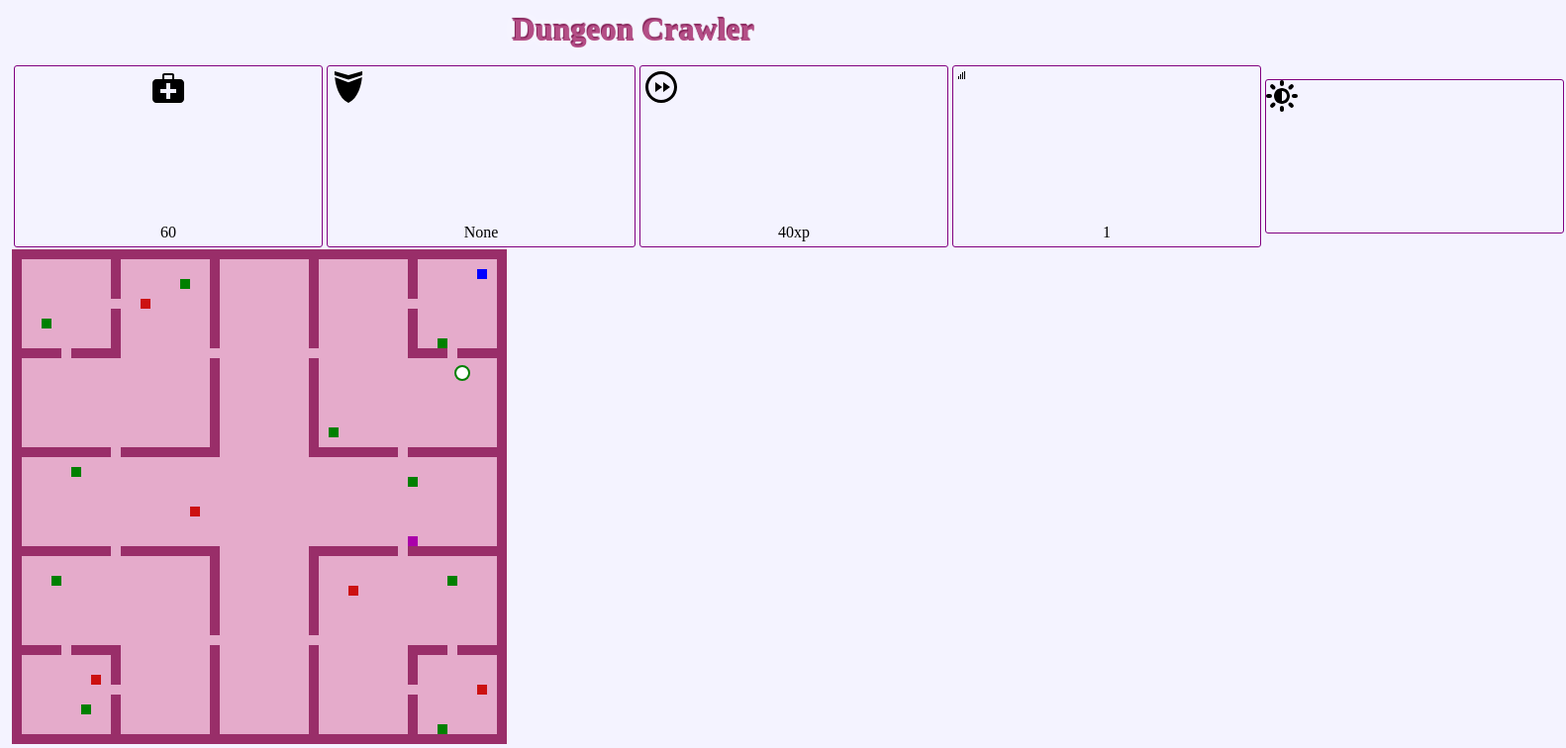
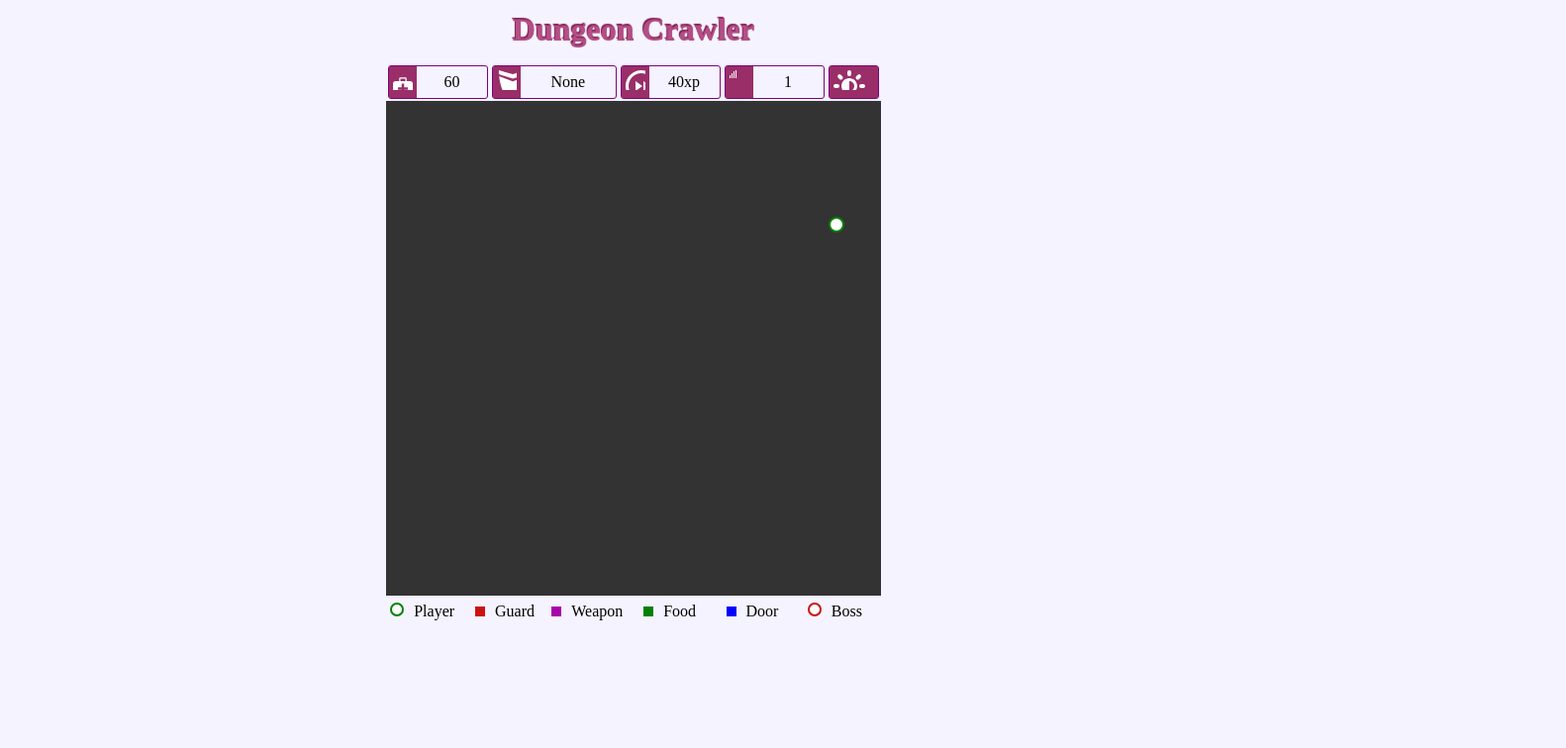
Before and after one commit to vijayabharathib/fcc-project-dungeon-crawler, a React (Create React App) app: page / in a window 1280 px wide. Shown: the top 756 px of the page at 99% size, 1582 px wide, since content can reach past the window. Built offline with nearby package versions, Linux system fonts and the light colour scheme.

Commit message:
fix status sizing

```diff
--- a/src/index.js
+++ b/src/index.js
@@ -4,13 +4,14 @@ import {Provider} from 'react-redux';
 import {createStore} from 'redux';
 import reducer from './scripts/reducers/combineReducer';
 import App from './scripts/components/App';
-import {createMaze,movePlayer} from './scripts/actions/mazeActions';
+// import {createMaze,movePlayer} from './scripts/actions/mazeActions';
+import {createMaze,toggleLight,movePlayer} from './scripts/actions/mazeActions';
 import './styles/css/index.css';
 
 let store = createStore(reducer,window.__REDUX_DEVTOOLS_EXTENSION__ && window.__REDUX_DEVTOOLS_EXTENSION__());
 
 store.dispatch(createMaze());
-
+store.dispatch(toggleLight());
 ReactDOM.render(
   <Provider store={store}>
     <App />
--- a/src/scripts/components/Player.js
+++ b/src/scripts/components/Player.js
@@ -6,22 +6,22 @@ let PlayerStatus = (props) => {
 
   return (
     <ul className={"player_status " + props.result }>
-      <li className="status_health">
-        <svg className='status icon'><use xlinkHref="#icon_health_kit"/></svg>
+      <li className="status_health" title="Player Health">
+        <div className="status"><svg className='status icon'><use xlinkHref="#icon_health_kit"/></svg></div>
         <span>{`${player.health}`}</span>
       </li>
-      <li className="status_weapon">
-        <svg className='status icon'><use xlinkHref="#icon_weapon"/></svg>
+      <li className="status_weapon" title="Player Weapon">
+        <div className="status"><svg className='status icon'><use xlinkHref="#icon_weapon"/></svg></div>
         <span>{`${player.weapon.name}`}</span></li>
-      <li className="status_xp">
-        <svg className='status icon'><use xlinkHref="#icon_next"/></svg>
+      <li className="status_xp" title="XP to next level">
+        <div className="status"><svg className='status icon'><use xlinkHref="#icon_next"/></svg></div>
         <span>{`${player.xp}xp`}</span></li>
-      <li className="status_level">
-        <svg className='status icon'><use xlinkHref="#icon_level"/></svg>
+      <li className="status_level" title="Current Level">
+        <div className="status"><svg className='status icon'><use xlinkHref="#icon_level"/></svg></div>
         <span>{`${player.level}`}</span>
       </li>
-      <li className="toggle_light">
-        <svg onClick={props.toggleLight} className='status icon'><use xlinkHref="#icon_light"/></svg>
+      <li className="toggle_light" title="Shed some light">
+        <div className="status"><svg onClick={props.toggleLight} className='status icon'><use xlinkHref="#icon_light"/></svg></div>
       </li>
     </ul>
   );
--- a/src/scripts/reducers/mazeReducers.js
+++ b/src/scripts/reducers/mazeReducers.js
@@ -105,7 +105,7 @@ const _positionBoss = (maze,dungeon) => {
     console.log("boss");
     let x=game.boss[dungeon-1][0];
     let y=game.boss[dungeon-1][1];
-    maze[x][y]={ type: 'BOSS',health: 20,weapon: weapons.SWORD };
+    maze[x][y]={ type: 'BOSS',health: 200,weapon: weapons.SWORD };
   }
   return maze;
 }
--- a/src/styles/css/Player.css
+++ b/src/styles/css/Player.css
@@ -5,29 +5,37 @@
   justify-content: space-between;
   padding: 0;
   margin: 0;
-  margin-top: 5px; }
+  margin-top: 5px;
+  max-width: 500px; }
   .player_status li {
-    display: inline-block;
-    flex: 3;
-    padding: 5px;
+    display: flex;
+    align-items: center;
+    justify-content: space-between;
+    padding: 0;
+    flex: 4;
     border-radius: 3px;
     border: 1px solid purple;
     margin: 2px; }
-  .player_status .status_xp {
-    flex: 5; }
+    .player_status li svg {
+      flex: 2;
+      fill: #992E69; }
+    .player_status li span {
+      flex: 3;
+      display: inline-block; }
   .player_status .status_weapon {
     flex: 5; }
   .player_status .toggle_light {
-    padding: 0; }
-    .player_status .toggle_light button {
-      padding: 5px;
-      height: 100%;
-      width: 100%;
-      background: linear-gradient(to bottom, #B44E86, #A33D75);
-      border: 0;
-      color: white;
-      cursor: pointer; }
-      .player_status .toggle_light button:hover {
-        background: linear-gradient(to top, #B44E86, #A33D75); }
+    flex: 2; }
   .player_status.Lost .status_health {
     background: #d99; }
+
+.status {
+  height: 100%;
+  padding: 2px;
+  background: #992E69; }
+  .status.icon {
+    width: 24px;
+    height: 24px;
+    fill: white; }
+  .toggle_light .status {
+    width: 100%; }
--- a/src/styles/scss/Player.scss
+++ b/src/styles/scss/Player.scss
@@ -6,38 +6,50 @@
     padding: 0;
     margin: 0;
     margin-top: 5px;
+    max-width: 500px;
   li {
-    display: inline-block;
-    flex: 3;
-    padding: 5px;
+    display: flex;
+    align-items: center;
+    justify-content: space-between;
+    padding: 0;
+    flex: 4;
     border-radius: 3px;
     border: 1px solid purple;
     margin: 2px;
+    svg {
+      flex: 2;
+      fill: #992E69;
     }
-  .status_xp{
-    flex: 5;
+    span {
+      flex: 3;
+      display: inline-block;
     }
+  }
+
   .status_weapon{
     flex: 5;
   }
     .toggle_light {
-    padding: 0;
-    button {
-      padding: 5px;
-      height: 100%;
-      width: 100%;
-      background: linear-gradient(to bottom,#B44E86,#A33D75);
-      border: 0;
-      color: white;
-      cursor: pointer;
-      &:hover {
-        background: linear-gradient(to top,#B44E86,#A33D75);
-      }
-    }
+      flex: 2;
     }
   &.Lost{
     .status_health {
       background: #d99;
     }
   }
+
  }
+
+.status {
+  height: 100%;
+  padding: 2px;
+  background: #992E69;
+  &.icon {
+  width: 24px  ;
+  height: 24px;
+  fill: white;
+  }
+  .toggle_light & {
+    width: 100%;
+  }
+}
```
Lines whose indentation alone changed are shown as unchanged.
